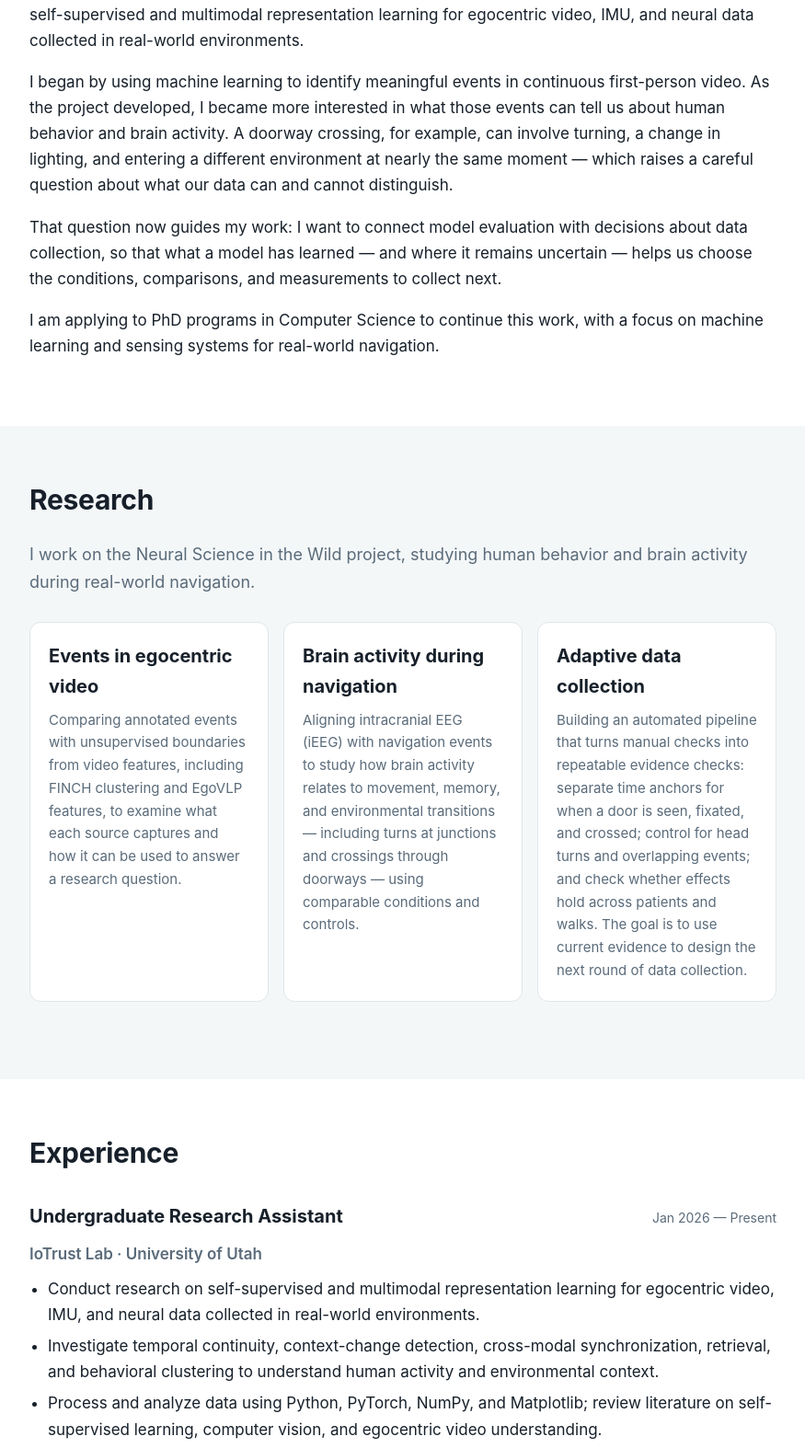
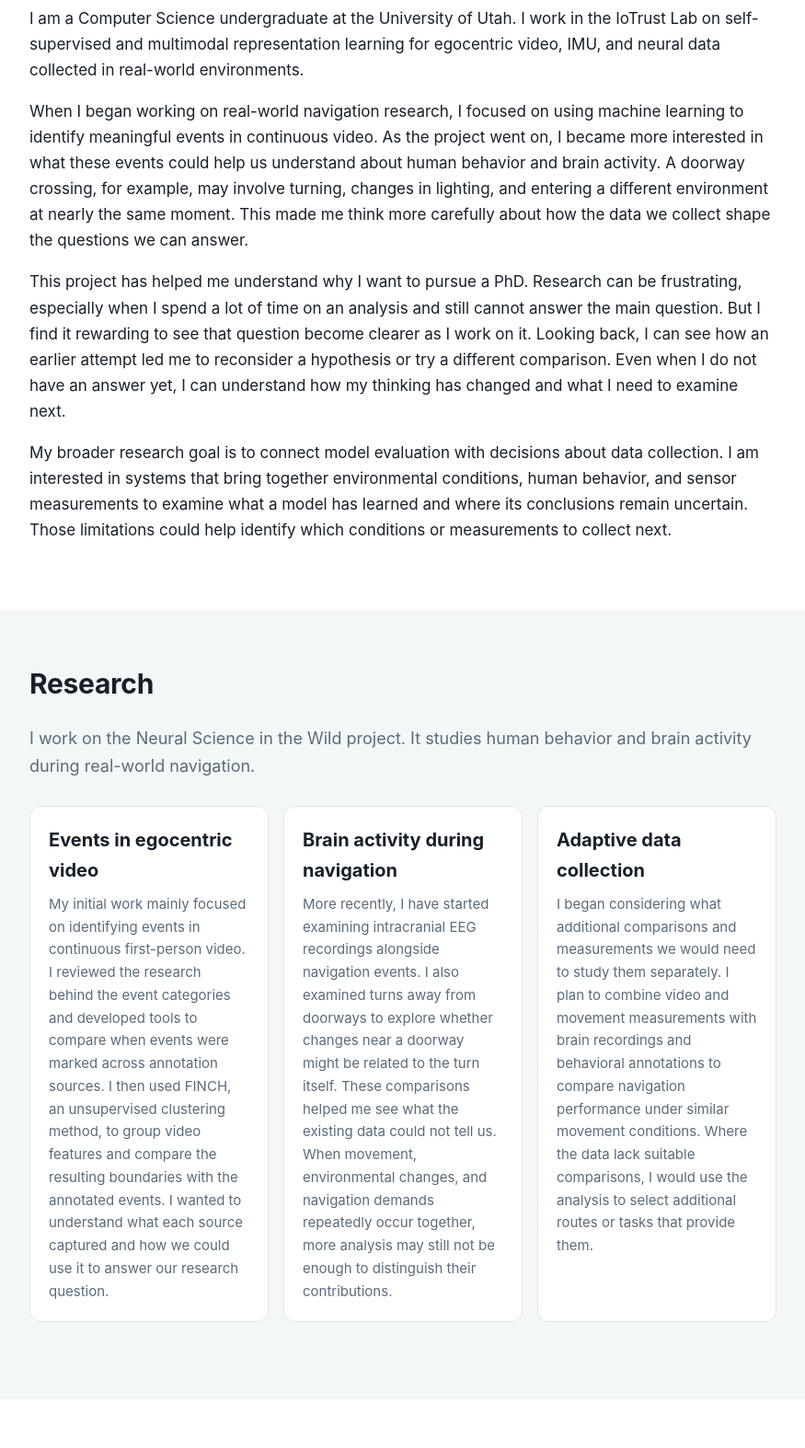
Before and after one commit to jinghanz-808/jinghanz-808.github.io, a plain HTML site: page index.html in a window 1280 px wide. Shown: the part 651-2225 px from the top of the page at 92% size, without its empty margins (202-1077 px from the left). Drawn offline with Linux system fonts and the light colour scheme.

Commit message:
Remove em dashes and rewrite in my own voice

```diff
--- a/index.html
+++ b/index.html
@@ -3,7 +3,7 @@
 <head>
   <meta charset="utf-8">
   <meta name="viewport" content="width=device-width, initial-scale=1">
-  <title>Helen Zhang — Computer Science, University of Utah</title>
+  <title>Helen Zhang, Computer Science, University of Utah</title>
   <meta name="description" content="Helen Zhang is a Computer Science student at the University of Utah working on machine learning for real-world navigation, egocentric video, and neural data.">
   <link rel="stylesheet" href="styles.css">
 </head>
@@ -26,8 +26,8 @@
       <div class="container">
         <p class="eyebrow">Computer Science · University of Utah</p>
         <h1>Helen Zhang</h1>
-        <p class="lede">I study how people navigate the real world — and how machine learning can help us understand what we see, remember, and do along the way.</p>
-        <p class="lede-secondary">My work connects egocentric video, movement, and intracranial EEG to ask a practical question: what evidence do we need, and how should we collect it next?</p>
+        <p class="lede">I work on real-world navigation. I use machine learning to find meaningful events in first-person video, and I ask what those events can tell us about behavior and brain activity.</p>
+        <p class="lede-secondary">During my PhD studies, I want to explore how machine learning can help us examine these relationships, identify missing evidence, and guide more informative data collection.</p>
         <div class="actions">
           <a class="button primary" href="#research">View research</a>
           <a class="button" href="mailto:u1476380@utah.edu">Email me</a>
@@ -40,32 +40,32 @@
     <section id="about" class="section">
       <div class="container">
         <h2>About</h2>
-        <p>I am a Computer Science undergraduate at the University of Utah, where I work in the IoTrust Lab on self-supervised and multimodal representation learning for egocentric video, IMU, and neural data collected in real-world environments.</p>
-        <p>I began by using machine learning to identify meaningful events in continuous first-person video. As the project developed, I became more interested in what those events can tell us about human behavior and brain activity. A doorway crossing, for example, can involve turning, a change in lighting, and entering a different environment at nearly the same moment — which raises a careful question about what our data can and cannot distinguish.</p>
-        <p>That question now guides my work: I want to connect model evaluation with decisions about data collection, so that what a model has learned — and where it remains uncertain — helps us choose the conditions, comparisons, and measurements to collect next.</p>
-        <p>I am applying to PhD programs in Computer Science to continue this work, with a focus on machine learning and sensing systems for real-world navigation.</p>
+        <p>I am a Computer Science undergraduate at the University of Utah. I work in the IoTrust Lab on self-supervised and multimodal representation learning for egocentric video, IMU, and neural data collected in real-world environments.</p>
+        <p>When I began working on real-world navigation research, I focused on using machine learning to identify meaningful events in continuous video. As the project went on, I became more interested in what these events could help us understand about human behavior and brain activity. A doorway crossing, for example, may involve turning, changes in lighting, and entering a different environment at nearly the same moment. This made me think more carefully about how the data we collect shape the questions we can answer.</p>
+        <p>This project has helped me understand why I want to pursue a PhD. Research can be frustrating, especially when I spend a lot of time on an analysis and still cannot answer the main question. But I find it rewarding to see that question become clearer as I work on it. Looking back, I can see how an earlier attempt led me to reconsider a hypothesis or try a different comparison. Even when I do not have an answer yet, I can understand how my thinking has changed and what I need to examine next.</p>
+        <p>My broader research goal is to connect model evaluation with decisions about data collection. I am interested in systems that bring together environmental conditions, human behavior, and sensor measurements to examine what a model has learned and where its conclusions remain uncertain. Those limitations could help identify which conditions or measurements to collect next.</p>
       </div>
     </section>
 
     <section id="research" class="section section-muted">
       <div class="container">
         <h2>Research</h2>
-        <p class="section-intro">I work on the Neural Science in the Wild project, studying human behavior and brain activity during real-world navigation.</p>
+        <p class="section-intro">I work on the Neural Science in the Wild project. It studies human behavior and brain activity during real-world navigation.</p>
 
         <div class="cards">
           <article class="card">
             <h3>Events in egocentric video</h3>
-            <p>Comparing annotated events with unsupervised boundaries from video features, including FINCH clustering and EgoVLP features, to examine what each source captures and how it can be used to answer a research question.</p>
+            <p>My initial work mainly focused on identifying events in continuous first-person video. I reviewed the research behind the event categories and developed tools to compare when events were marked across annotation sources. I then used FINCH, an unsupervised clustering method, to group video features and compare the resulting boundaries with the annotated events. I wanted to understand what each source captured and how we could use it to answer our research question.</p>
           </article>
 
           <article class="card">
             <h3>Brain activity during navigation</h3>
-            <p>Aligning intracranial EEG (iEEG) with navigation events to study how brain activity relates to movement, memory, and environmental transitions — including turns at junctions and crossings through doorways — using comparable conditions and controls.</p>
+            <p>More recently, I have started examining intracranial EEG recordings alongside navigation events. I also examined turns away from doorways to explore whether changes near a doorway might be related to the turn itself. These comparisons helped me see what the existing data could not tell us. When movement, environmental changes, and navigation demands repeatedly occur together, more analysis may still not be enough to distinguish their contributions.</p>
           </article>
 
           <article class="card">
             <h3>Adaptive data collection</h3>
-            <p>Building an automated pipeline that turns manual checks into repeatable evidence checks: separate time anchors for when a door is seen, fixated, and crossed; control for head turns and overlapping events; and check whether effects hold across patients and walks. The goal is to use current evidence to design the next round of data collection.</p>
+            <p>I began considering what additional comparisons and measurements we would need to study them separately. I plan to combine video and movement measurements with brain recordings and behavioral annotations to compare navigation performance under similar movement conditions. Where the data lack suitable comparisons, I would use the analysis to select additional routes or tasks that provide them.</p>
           </article>
         </div>
       </div>
@@ -78,7 +78,7 @@
         <article class="entry">
           <div class="entry-head">
             <h3>Undergraduate Research Assistant</h3>
-            <p class="date">Jan 2026 — Present</p>
+            <p class="date">Jan 2026 to Present</p>
           </div>
           <p class="org">IoTrust Lab · University of Utah</p>
           <ul>
@@ -91,7 +91,7 @@
         <article class="entry">
           <div class="entry-head">
             <h3>Full Stack Developer Intern</h3>
-            <p class="date">May 2024 — May 2025</p>
+            <p class="date">May 2024 to May 2025</p>
           </div>
           <p class="org">iLumens LLC · Salt Lake City, UT</p>
           <ul>
@@ -126,7 +126,7 @@
         <article class="entry">
           <div class="entry-head">
             <h3>University of Utah</h3>
-            <p class="date">Aug 2025 — May 2027</p>
+            <p class="date">Aug 2025 to May 2027</p>
           </div>
           <p class="org">B.S. in Computer Science</p>
           <p>Relevant coursework: Intro to Practical ML, Artificial Intelligence, Software Practice, Models of Computation</p>
@@ -134,7 +134,7 @@
         <article class="entry">
           <div class="entry-head">
             <h3>Salt Lake Community College</h3>
-            <p class="date">Aug 2023 — Aug 2025</p>
+            <p class="date">Aug 2023 to Aug 2025</p>
           </div>
           <p class="org">A.S. in Computer Science</p>
           <p>Relevant coursework: Data Structures &amp; Algorithms, Object-Oriented Programming, Web Development</p>
```
Also changed, not shown: 1 other file.
